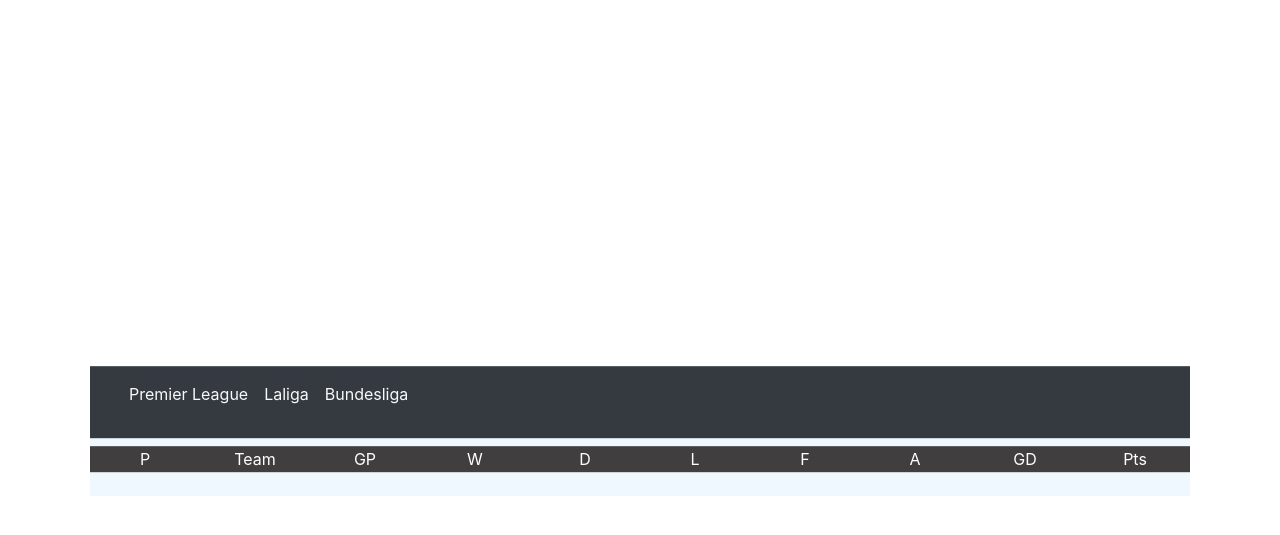
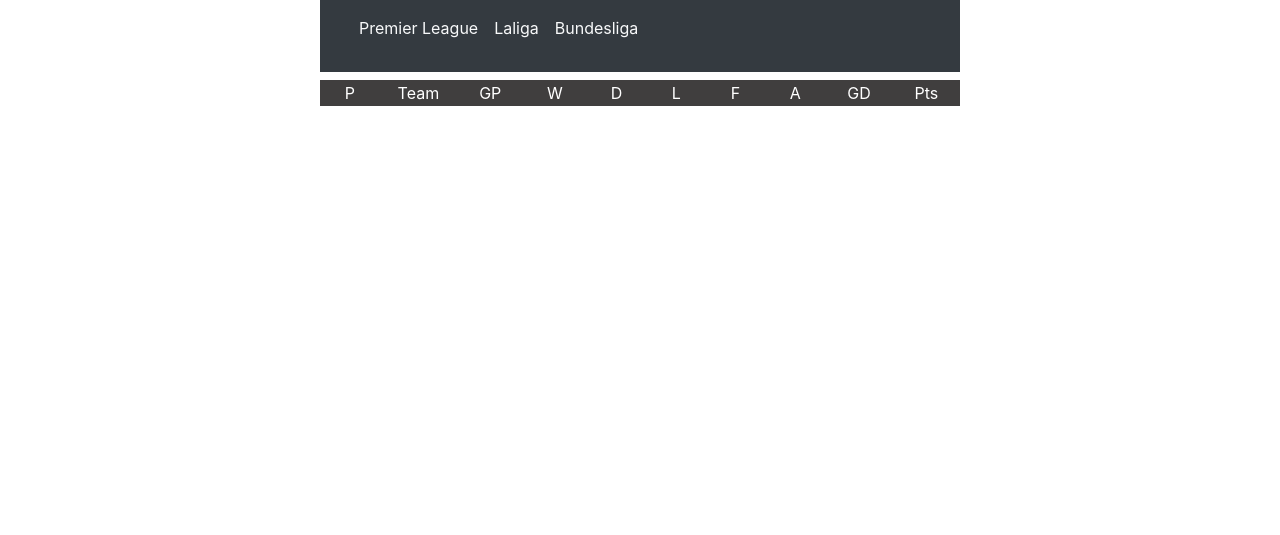
Before and after one commit to Prabhat-Thapa45/premier-league-table.github.io, a Flask app: template templates/football.html in a window 1280 px wide. Shown: the top 535 px of the page. Run offline with Flask 2, Linux system fonts and the light colour scheme; the template is opened without the code that fills it, so the values that code supplies are empty; some libraries are stand-ins or nearby versions.

Commit message:
made navbar layout

```diff
--- a/static/style.css
+++ b/static/style.css
@@ -1,11 +1,7 @@
 
 div.elements{
-    position: absolute;
     background-color: aliceblue;
-    top: 50%;
-    left: 50%;
-    margin-right: -50%;
-    transform: translate(-50%, -26%)
+
 }
 .data td{
     padding-left: 5px;
@@ -18,9 +14,11 @@
 }
 
 body{
+    position: absolute;
     background-color:#ffffff;
-    align-items: center;
     display:inline;
+    left: 50%;
+    transform: translate(-50%, 0%)
 
 }
 .head td{
--- a/templates/football.html
+++ b/templates/football.html
@@ -8,29 +8,10 @@
     <link rel="stylesheet" type= "text/css" href= "{{ url_for('static',filename='style.css') }}">
 </head>
 <body>
+    {% extends "navbar.html" %}
 
-    <div class="elements">
-        <nav class="navbar navbar-expand-lg navbar-light bg-dark">
-            <div class="boot">
-                <div class="container-fluid">
-                <button class="navbar-toggler" type="button" data-bs-toggle="collapse" data-bs-target="#navbarSupportedContent" aria-controls="navbarSupportedContent" aria-expanded="false" aria-label="Toggle navigation">
-                    <span class="navbar-toggler-icon"></span>
-                </button>
-                <div class="collapse navbar-collapse" id="navbarSupportedContent">
-                    <ul class="navbar-nav me-auto mb-2 mb-lg-0">
-                    <li class="nav-item">
-                        <a class="nav-link" href="/premier-league-table"><p class="text-light bg-dark">Premier League</p></a>
-                    </li>
-                    <li class="nav-item">
-                        <a class="nav-link" href="/laliga-table"><p class="text-light bg-dark">Laliga</p></a>
-                    </li>
-                    <li class="nav-item">
-                        <a class="nav-link" href="/bundesliga-table"><p class="text-light bg-dark">Bundesliga</p></a>
-                    </li>
-                    </ul>
-                </div>
-            </div>
-          </nav>
+
+    {%block head%}
     <h2>{{league}}</h2>
 
     <table class="head">
@@ -45,6 +26,6 @@
     </table>
     <br>
     {% endfor%}
-    </div>
+    {%endblock%}
 </body>
 </html>
--- /dev/null
+++ b/templates/navbar.html
@@ -0,0 +1,31 @@
+
+
+<link rel="stylesheet" href="https://stackpath.bootstrapcdn.com/bootstrap/4.3.1/css/bootstrap.min.css" integrity="sha384-ggOyR0iXCbMQv3Xipma34MD+dH/1fQ784/j6cY/iJTQUOhcWr7x9JvoRxT2MZw1T" crossorigin="anonymous">
+<link rel="stylesheet" type= "text/css" href= "{{ url_for('static',filename='style.css') }}">
+
+<div class="elements">
+    <nav class="navbar navbar-expand-lg navbar-light bg-dark">
+        <div class="boot">
+            <div class="container-fluid">
+            <button class="navbar-toggler" type="button" data-bs-toggle="collapse" data-bs-target="#navbarSupportedContent" aria-controls="navbarSupportedContent" aria-expanded="false" aria-label="Toggle navigation">
+                <span class="navbar-toggler-icon"></span>
+            </button>
+            <div class="collapse navbar-collapse" id="navbarSupportedContent">
+                <ul class="navbar-nav me-auto mb-2 mb-lg-0">
+                <li class="nav-item">
+                    <a class="nav-link" href="/premier-league-table"><p class="text-light bg-dark">Premier League</p></a>
+                </li>
+                <li class="nav-item">
+                    <a class="nav-link" href="/laliga-table"><p class="text-light bg-dark">Laliga</p></a>
+                </li>
+                <li class="nav-item">
+                    <a class="nav-link" href="/bundesliga-table"><p class="text-light bg-dark">Bundesliga</p></a>
+                </li>
+                </ul>
+            </div>
+        </div>
+      </nav>
+</div>
+{%block head%}
+
+{%endblock%}
```
Also changed, not shown: src/index.py (line endings or trailing spaces). Lines whose indentation alone changed are shown as unchanged.
